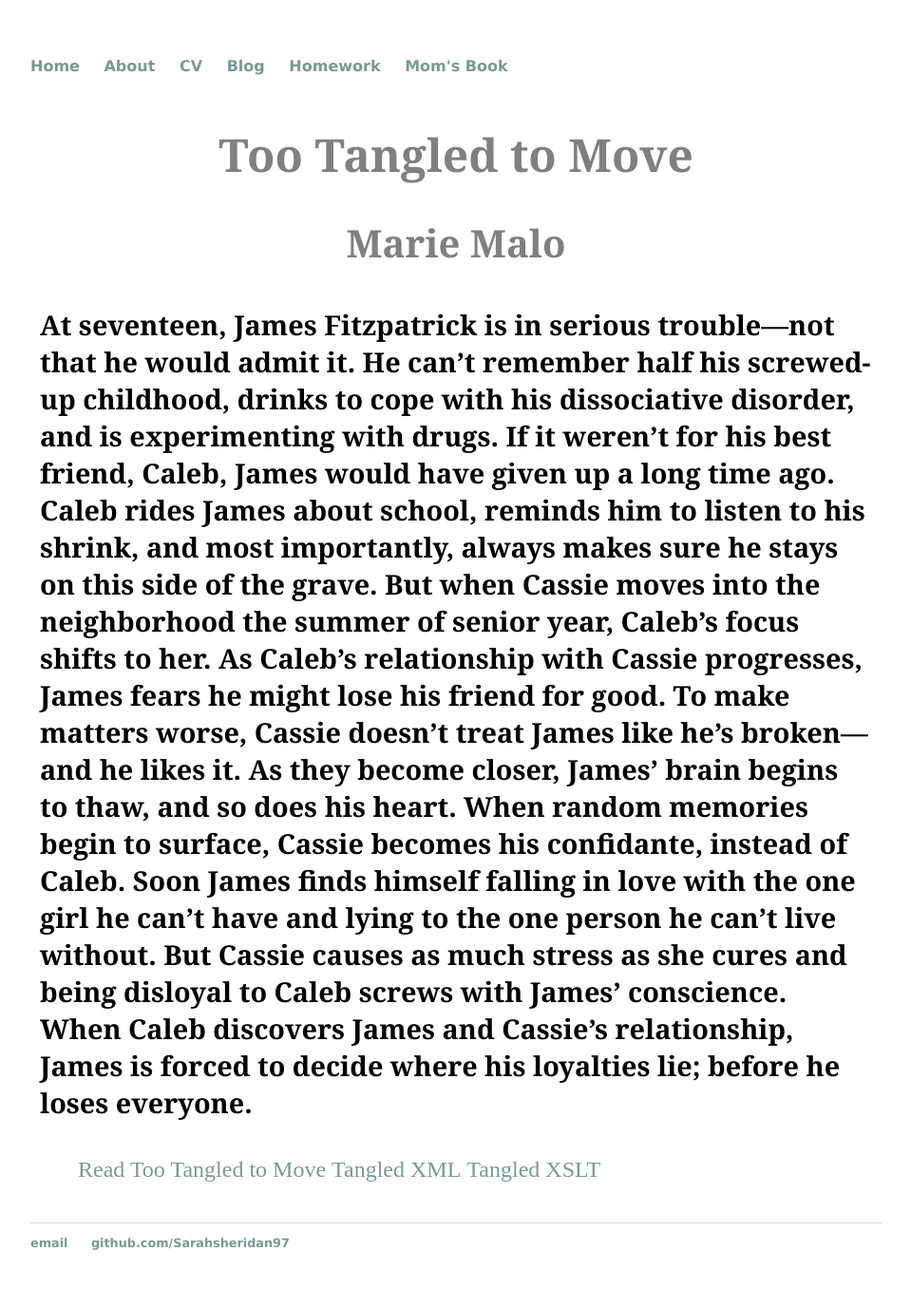
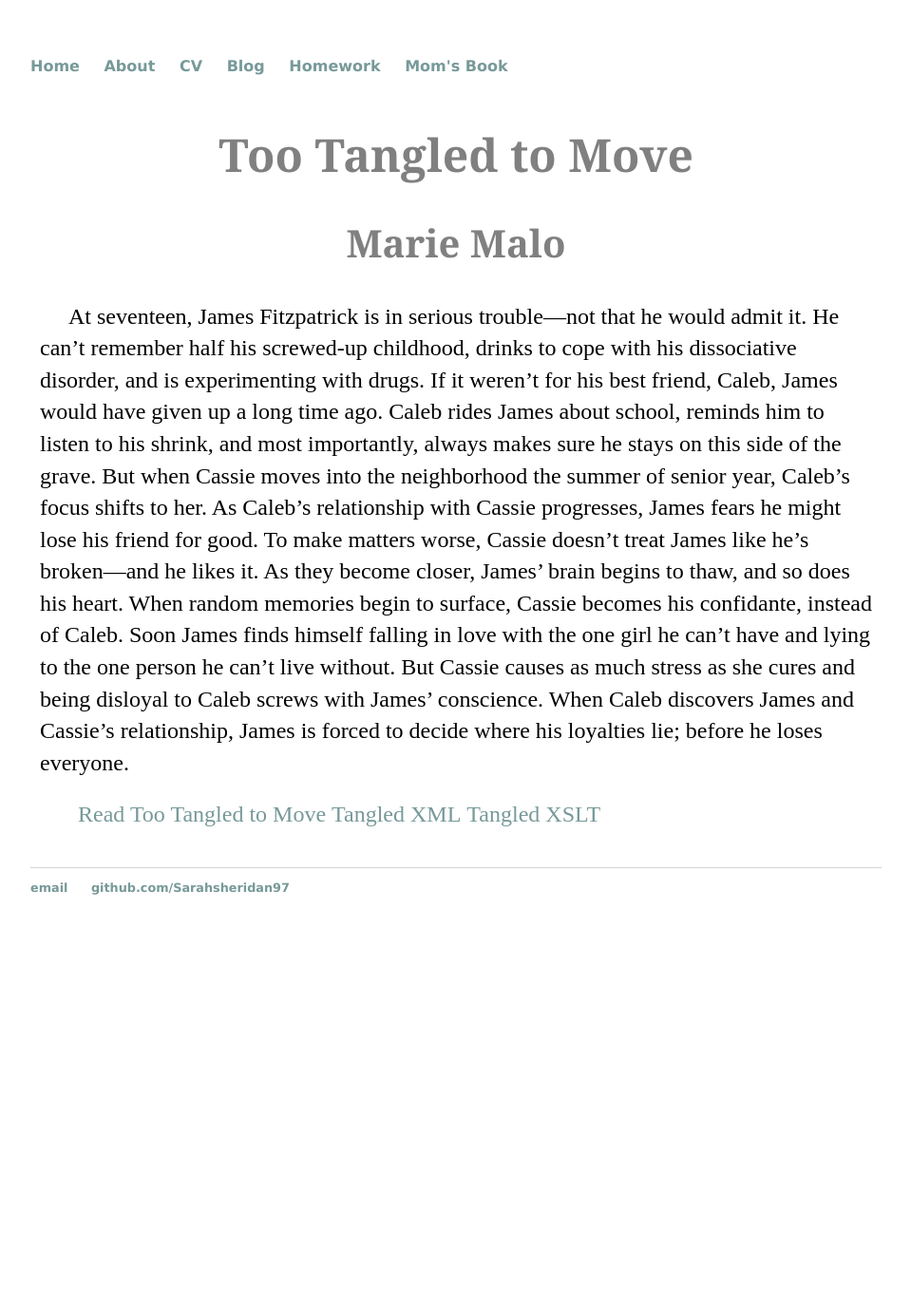
Before and after one commit to Sarahsheridan97/sarahsheridan97.github.io, a Jekyll site: the page built from mombook/index.html, in a window 1280 px wide. Shown: the whole page at 95% size, without its empty margins (160-1119 px from the left). Built offline with Jekyll 4.4.1, drawn with Linux system fonts in a browser that asks for light colours; after the commit the page ends 1002 px from its top, so only the background shows below that.

```diff
--- a/mombook/index.html
+++ b/mombook/index.html
@@ -6,12 +6,12 @@ date: 2022-02-10
 ---
 <h1>{{ page.title }}</h1>
 <h2>{{ page.description }}</h2>
-<h4>At seventeen, James Fitzpatrick is in serious trouble—not that he would admit it. He can’t remember half his screwed-up childhood, drinks to cope with his dissociative disorder, and is experimenting with drugs. If it weren’t for his best friend, Caleb, James would have given up a long time ago.
+<p>At seventeen, James Fitzpatrick is in serious trouble—not that he would admit it. He can’t remember half his screwed-up childhood, drinks to cope with his dissociative disorder, and is experimenting with drugs. If it weren’t for his best friend, Caleb, James would have given up a long time ago.
 Caleb rides James about school, reminds him to listen to his shrink, and most importantly, always makes sure he stays on this side of the grave. But when Cassie moves into the neighborhood the summer of senior year, Caleb’s focus shifts to her. As Caleb’s relationship with Cassie progresses, James fears he might lose his friend for good.
 To make matters worse, Cassie doesn’t treat James like he’s broken—and he likes it. As they become closer, James’ brain begins to thaw, and so does his heart. When random memories begin to surface, Cassie becomes his confidante, instead of Caleb. Soon James finds himself falling in love with the one girl he can’t have and lying to the one person he can’t live without.
-But Cassie causes as much stress as she cures and being disloyal to Caleb screws with James’ conscience. When Caleb discovers James and Cassie’s relationship, James is forced to decide where his loyalties lie; before he loses everyone.</h4>
+But Cassie causes as much stress as she cures and being disloyal to Caleb screws with James’ conscience. When Caleb discovers James and Cassie’s relationship, James is forced to decide where his loyalties lie; before he loses everyone.</p>
 <ul class="posts">
-  <li><a href="/mombook/ttmf.html">Read Too Tangled to Move</a></li>
-<li><a href="/mombook/momtangled.xml">Tangled XML</a></li>
+  <li><a href="/mombook/tttmf.html">Read Too Tangled to Move</a></li>
+  <li><a href="/mombook/momtangled.xml">Tangled XML</a></li>
   <li><a href="/mombook/momtangled.xslt">Tangled XSLT</a></li>
 </ul>
```
